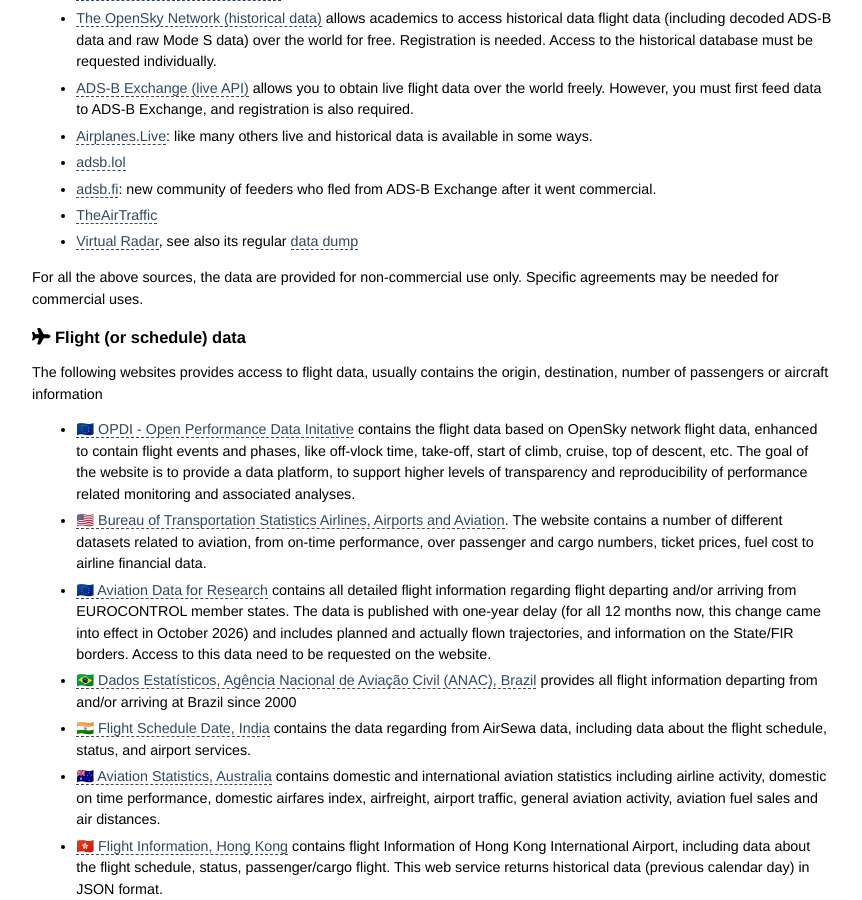
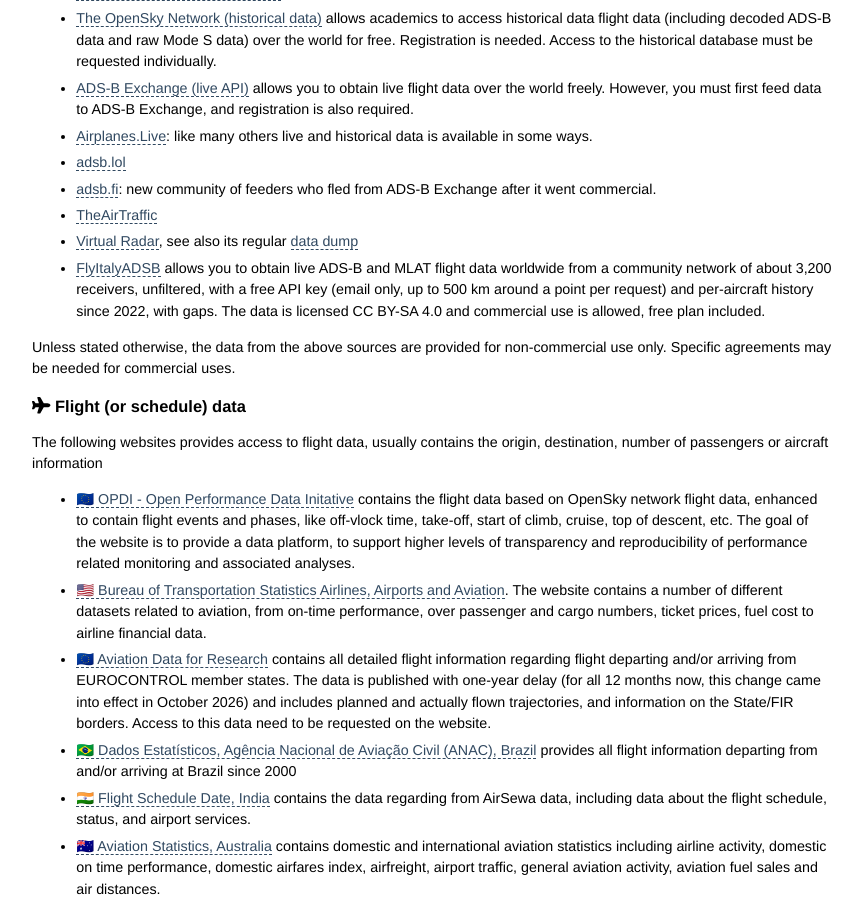
Before and after one commit to open-aviation/atmdata, a Jekyll site: the page built from _pages/data_sources.md, in a window 1280 px wide and 900 px high, scrolled down 382 px. Shown: the whole window, without its empty margins (208-1070 px from the left). Built offline with Jekyll 4.4.1, drawn with Linux system fonts in a browser that asks for light colours.

Commit message:
Add FlyItalyADSB to the ADS-B data sources
Co-Authored-By: Claude Opus 5.5 <noreply@anthropic.com>

```diff
--- a/_pages/data_sources.md
+++ b/_pages/data_sources.md
@@ -20,9 +20,10 @@ Currently, the most easily accessible open flight data is undoubtedly ADS-B data
 - [adsb.fi](https://adsb.fi/): new community of feeders who fled from ADS-B Exchange after it went commercial.
 - [TheAirTraffic](https://theairtraffic.com/)
 - [Virtual Radar](https://www.virtualradarserver.co.uk/), see also its regular [data dump](https://github.com/vradarserver/standing-data)
+- [FlyItalyADSB](https://flyitalyadsb.com/en/data/api/) allows you to obtain live ADS-B and MLAT flight data worldwide from a community network of about 3,200 receivers, unfiltered, with a free API key (email only, up to 500 km around a point per request) and per-aircraft history since 2022, with gaps. The data is licensed CC BY-SA 4.0 and commercial use is allowed, free plan included.
 
 
-For all the above sources, the data are provided for non-commercial use only. Specific agreements may be needed for commercial uses.
+Unless stated otherwise, the data from the above sources are provided for non-commercial use only. Specific agreements may be needed for commercial uses.
 
 ## <i class="fas fa-plane"></i> Flight (or schedule) data
 
```
